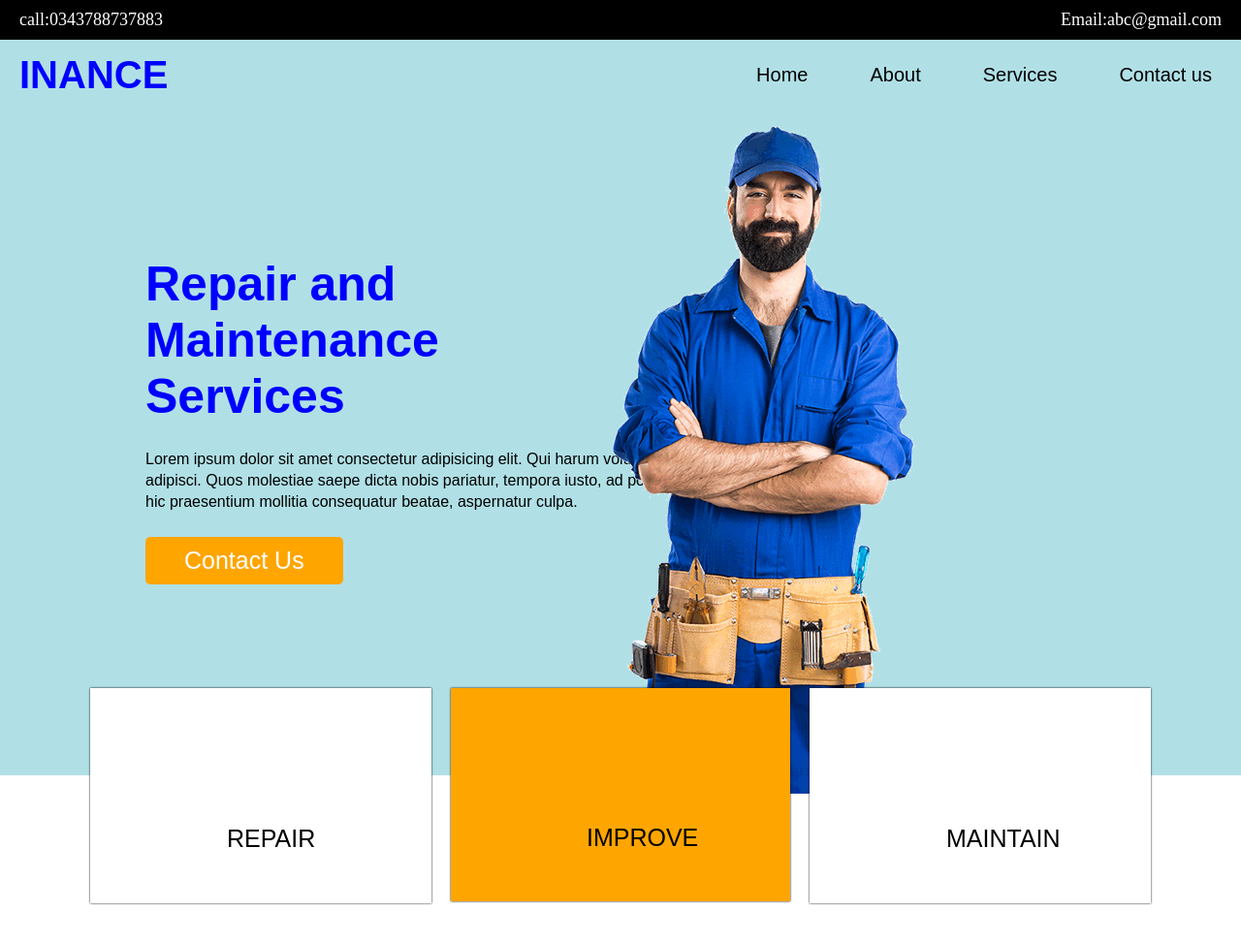
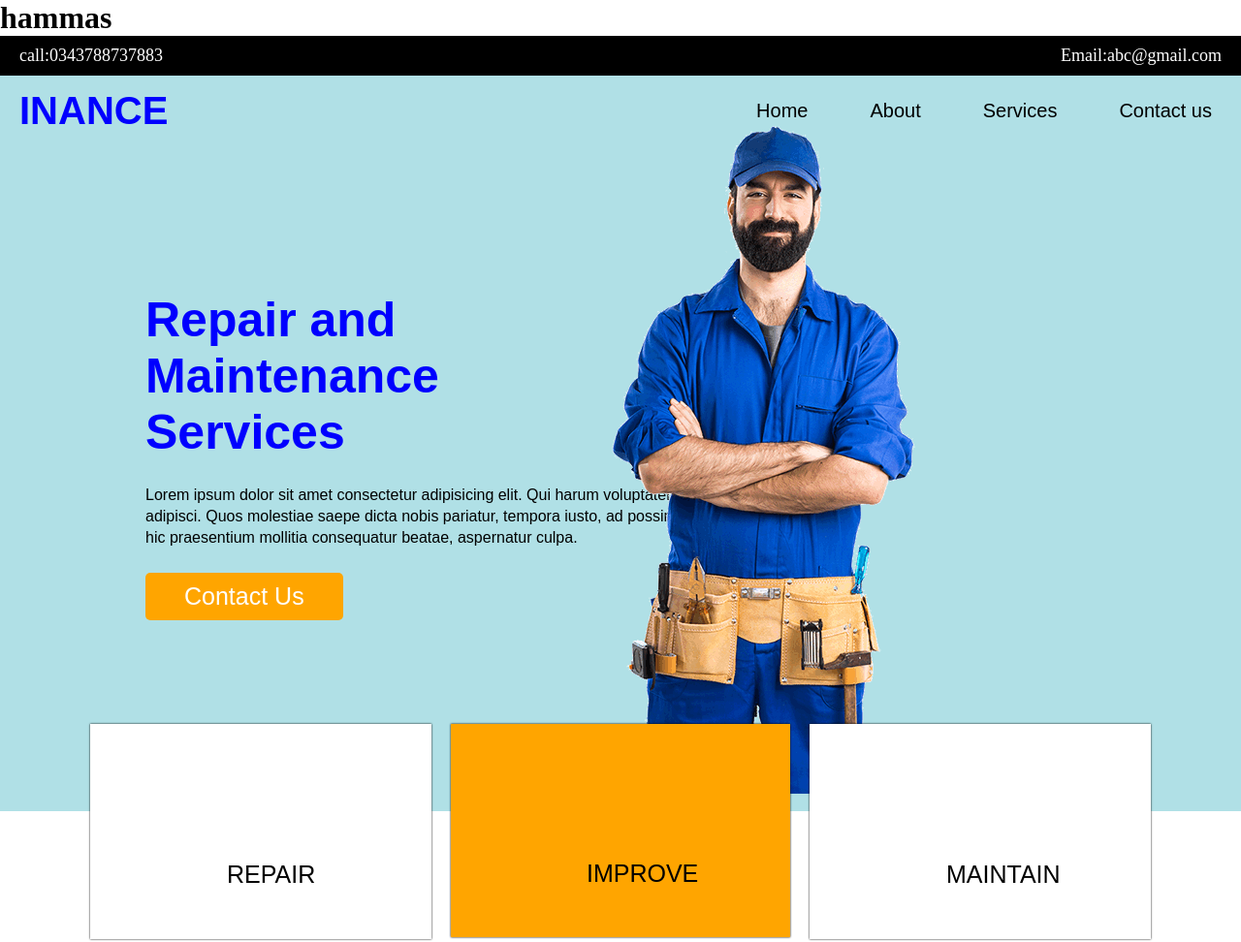
Before and after one commit to Hammas2580/html-and-css-website-2, a plain HTML site: page index.html in a window 1280 px wide. Shown: the top 972 px of the page at 97% size. Drawn offline with Linux system fonts and the light colour scheme.

Commit message:
full work

```diff
--- a/index.html
+++ b/index.html
@@ -12,7 +12,7 @@
   </head>
   <body>
     <!-- ------heder------------------ -->
-
+<h1>hammas</h1>
     <header class="header-container">
       <div class="info-bar">
         <div class="info-contact">
```
